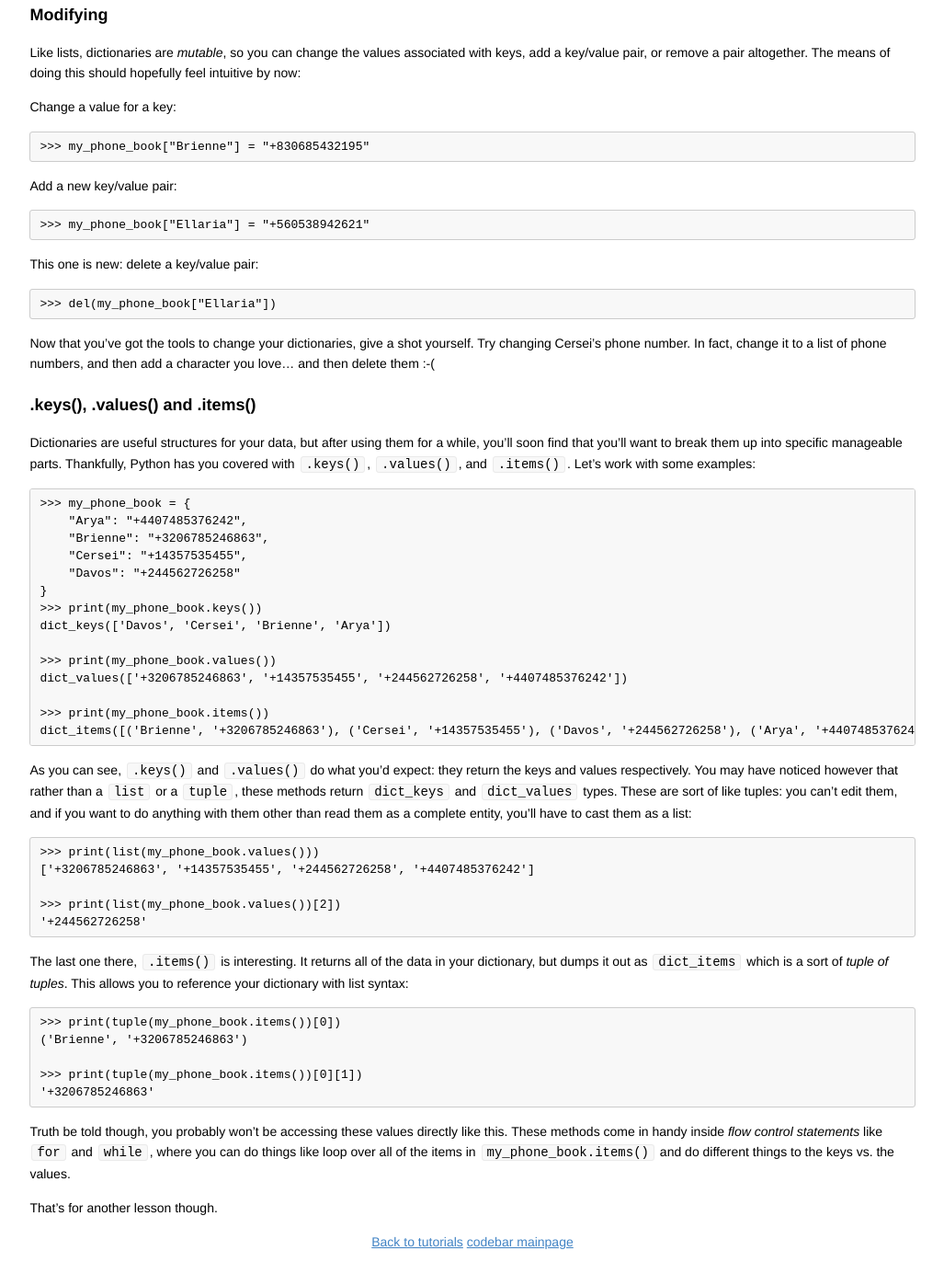
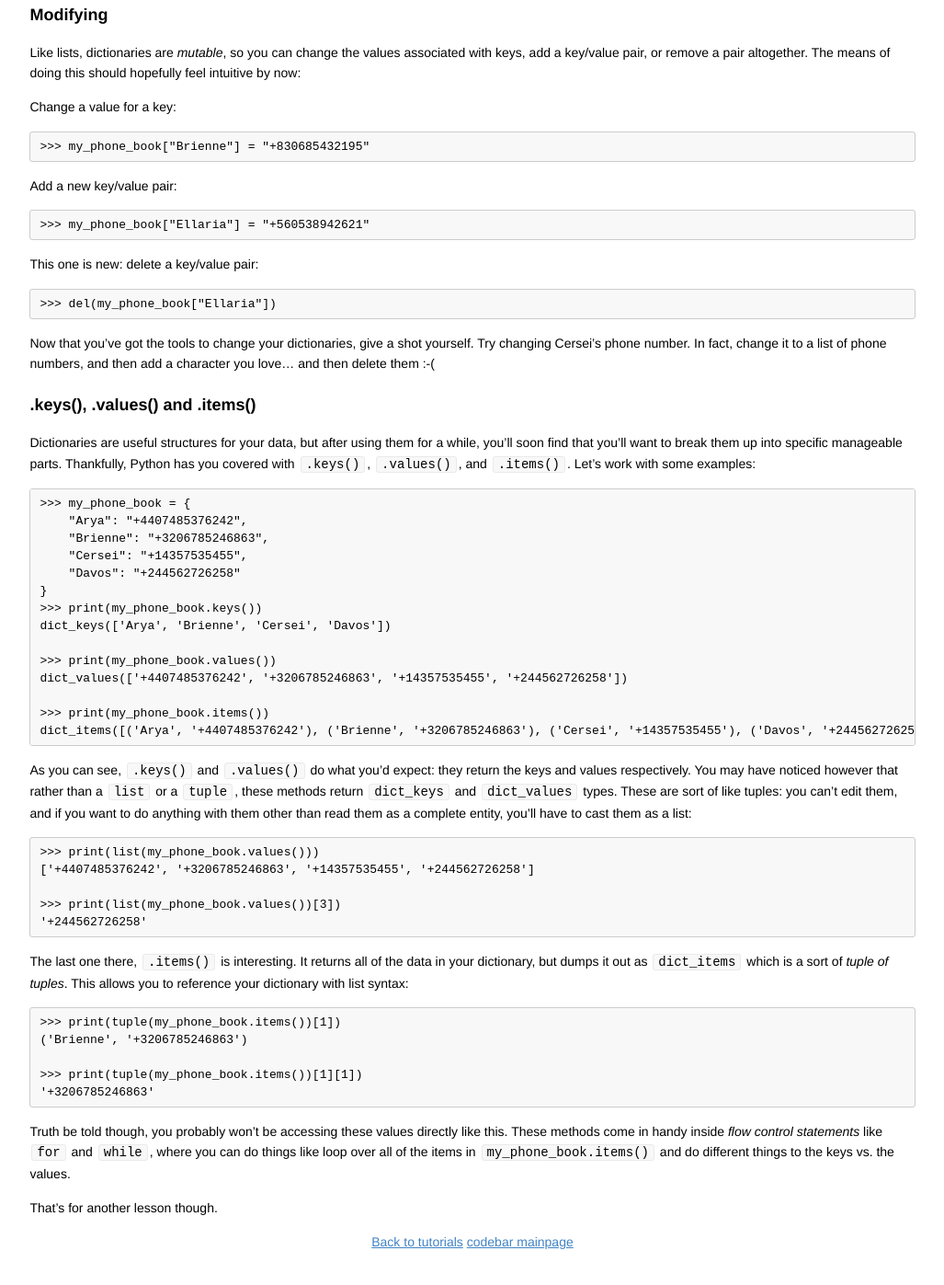
Before and after one commit to codebar/tutorials, a Jekyll site: the page built from python/lesson3/tutorial.md, in a window 1280 px wide and 1400 px high, scrolled down 4433 px. Shown: the top 1397 px of the window at 92% size, without its empty margins (126-1153 px from the left). Built offline with Jekyll 4.4.1, drawn with Linux system fonts in a browser that asks for light colours.

Commit message:
Fix list ordering problems

```diff
--- a/python/lesson3/tutorial.md
+++ b/python/lesson3/tutorial.md
@@ -277,13 +277,13 @@ manageable parts.  Thankfully, Python has you covered with `.keys()`,
         "Davos": "+244562726258"
     }
     >>> print(my_phone_book.keys())
-    dict_keys(['Davos', 'Cersei', 'Brienne', 'Arya'])
+    dict_keys(['Arya', 'Brienne', 'Cersei', 'Davos'])
 
     >>> print(my_phone_book.values())
-    dict_values(['+3206785246863', '+14357535455', '+244562726258', '+4407485376242'])
+    dict_values(['+4407485376242', '+3206785246863', '+14357535455', '+244562726258'])
 
     >>> print(my_phone_book.items())
-    dict_items([('Brienne', '+3206785246863'), ('Cersei', '+14357535455'), ('Davos', '+244562726258'), ('Arya', '+4407485376242')])
+    dict_items([('Arya', '+4407485376242'), ('Brienne', '+3206785246863'), ('Cersei', '+14357535455'), ('Davos', '+244562726258')])
 
 As you can see, `.keys()` and `.values()` do what you'd expect: they return the
 keys and values respectively.  You may have noticed however that rather than a
@@ -293,19 +293,19 @@ anything with them other than read them as a complete entity, you'll have to
 cast them as a list:
 
     >>> print(list(my_phone_book.values()))
-    ['+3206785246863', '+14357535455', '+244562726258', '+4407485376242']
+    ['+4407485376242', '+3206785246863', '+14357535455', '+244562726258']
 
-    >>> print(list(my_phone_book.values())[2])
+    >>> print(list(my_phone_book.values())[3])
     '+244562726258'
 
 The last one there, `.items()` is interesting.  It returns all of the data in
 your dictionary, but dumps it out as `dict_items` which is a sort of *tuple of
 tuples*.  This allows you to reference your dictionary with list syntax:
 
-    >>> print(tuple(my_phone_book.items())[0])
+    >>> print(tuple(my_phone_book.items())[1])
     ('Brienne', '+3206785246863')
 
-    >>> print(tuple(my_phone_book.items())[0][1])
+    >>> print(tuple(my_phone_book.items())[1][1])
     '+3206785246863'
 
 Truth be told though, you probably won't be accessing these values directly
```
